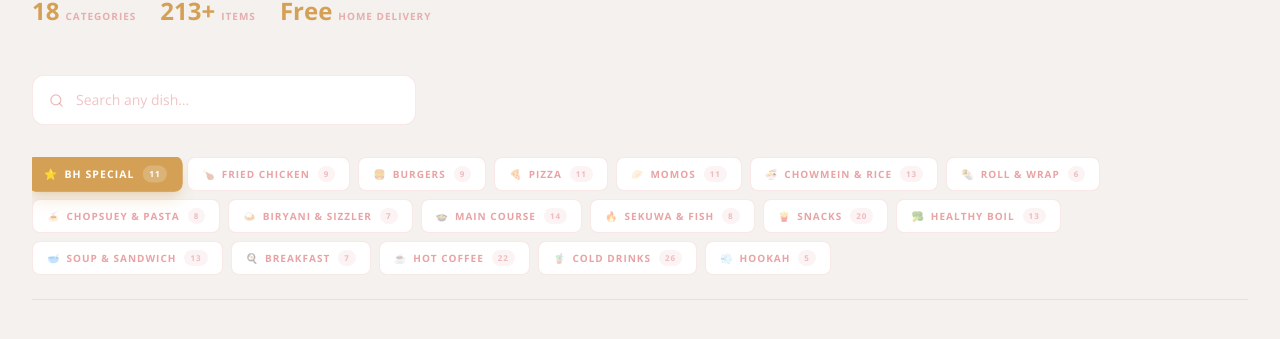
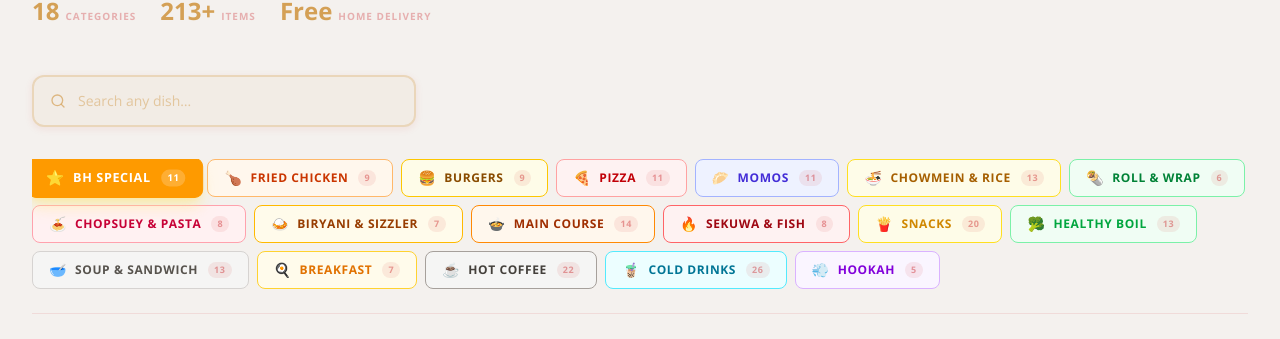
Before and after one commit to bibekbhujel47/burger-house-and-crunchy-chicken, a Next.js app: page /menu in a window 1280 px wide. Shown: the part 213-552 px from the top of the page. Built offline with nearby package versions, Linux system fonts and the light colour scheme; no server answers.

Commit message:
Fix: improve readability of the filtering button and search bar

```diff
--- a/src/app/menu/page.tsx
+++ b/src/app/menu/page.tsx
@@ -4,6 +4,105 @@ import { useState, useMemo, useRef } from "react";
 import { motion, AnimatePresence } from "motion/react";
 import { useTranslations } from "next-intl";
 import { Search, X, Sparkles } from "lucide-react";
+
+const CATEGORY_COLORS: Record<string, { active: string; inactive: string }> = {
+  "burger-house-special": {
+    active: "bg-amber-500  border-amber-500  shadow-amber-200/60",
+    inactive:
+      "bg-amber-50  border-amber-300  text-amber-700  hover:bg-amber-100  hover:border-amber-500  hover:text-amber-900",
+  },
+  "crunchy-fried-chicken": {
+    active: "bg-orange-500 border-orange-500 shadow-orange-200/60",
+    inactive:
+      "bg-orange-50 border-orange-300 text-orange-700 hover:bg-orange-100 hover:border-orange-500 hover:text-orange-900",
+  },
+  burgers: {
+    active: "bg-yellow-700 border-yellow-700 shadow-yellow-300/60",
+    inactive:
+      "bg-yellow-50 border-yellow-400 text-yellow-800 hover:bg-yellow-100 hover:border-yellow-600 hover:text-yellow-900",
+  },
+  pizza: {
+    active: "bg-red-500    border-red-500    shadow-red-200/60",
+    inactive:
+      "bg-red-50    border-red-300    text-red-700    hover:bg-red-100    hover:border-red-500    hover:text-red-900",
+  },
+  momos: {
+    active: "bg-indigo-400 border-indigo-400 shadow-indigo-200/60",
+    inactive:
+      "bg-indigo-50 border-indigo-300 text-indigo-700 hover:bg-indigo-100 hover:border-indigo-500 hover:text-indigo-900",
+  },
+  "chowmein-rice": {
+    active: "bg-yellow-500 border-yellow-500 shadow-yellow-200/60",
+    inactive:
+      "bg-yellow-50 border-yellow-300 text-yellow-700 hover:bg-yellow-100 hover:border-yellow-500 hover:text-yellow-900",
+  },
+  "spring-roll-wrap": {
+    active: "bg-green-600  border-green-600  shadow-green-200/60",
+    inactive:
+      "bg-green-50  border-green-300  text-green-700  hover:bg-green-100  hover:border-green-500  hover:text-green-900",
+  },
+  "chopsuey-pasta": {
+    active: "bg-rose-500   border-rose-500   shadow-rose-200/60",
+    inactive:
+      "bg-rose-50   border-rose-300   text-rose-700   hover:bg-rose-100   hover:border-rose-500   hover:text-rose-900",
+  },
+  "biryani-sizzler": {
+    active: "bg-amber-700  border-amber-700  shadow-amber-300/60",
+    inactive:
+      "bg-amber-50  border-amber-400  text-amber-800  hover:bg-amber-100  hover:border-amber-600  hover:text-amber-900",
+  },
+  "main-course-curry": {
+    active: "bg-orange-700 border-orange-700 shadow-orange-300/60",
+    inactive:
+      "bg-orange-50 border-orange-400 text-orange-800 hover:bg-orange-100 hover:border-orange-600 hover:text-orange-900",
+  },
+  "sekuwa-chhoila-fish": {
+    active: "bg-red-700    border-red-700    shadow-red-300/60",
+    inactive:
+      "bg-red-50    border-red-400    text-red-800    hover:bg-red-100    hover:border-red-600    hover:text-red-900",
+  },
+  snacks: {
+    active: "bg-yellow-400 border-yellow-400 shadow-yellow-200/60",
+    inactive:
+      "bg-yellow-50 border-yellow-300 text-yellow-600 hover:bg-yellow-100 hover:border-yellow-400 hover:text-yellow-800",
+  },
+  "boil-healthy": {
+    active: "bg-green-500  border-green-500  shadow-green-200/60",
+    inactive:
+      "bg-green-50  border-green-300  text-green-600  hover:bg-green-100  hover:border-green-400  hover:text-green-800",
+  },
+  "soup-sandwich": {
+    active: "bg-stone-500  border-stone-500  shadow-stone-200/60",
+    inactive:
+      "bg-stone-100 border-stone-300  text-stone-600  hover:bg-stone-200  hover:border-stone-500  hover:text-stone-800",
+  },
+  breakfast: {
+    active: "bg-amber-400  border-amber-400  shadow-amber-200/60",
+    inactive:
+      "bg-amber-50  border-amber-300  text-amber-600  hover:bg-amber-100  hover:border-amber-400  hover:text-amber-800",
+  },
+  "hot-coffee": {
+    active: "bg-stone-700  border-stone-700  shadow-stone-300/60",
+    inactive:
+      "bg-stone-100 border-stone-400  text-stone-700  hover:bg-stone-200  hover:border-stone-600  hover:text-stone-900",
+  },
+  "cold-drinks": {
+    active: "bg-cyan-500   border-cyan-500   shadow-cyan-200/60",
+    inactive:
+      "bg-cyan-50   border-cyan-300   text-cyan-700   hover:bg-cyan-100   hover:border-cyan-500   hover:text-cyan-900",
+  },
+  hookah: {
+    active: "bg-purple-500 border-purple-500 shadow-purple-200/60",
+    inactive:
+      "bg-purple-50 border-purple-300 text-purple-700 hover:bg-purple-100 hover:border-purple-500 hover:text-purple-900",
+  },
+};
+
+const DEFAULT_CATEGORY_COLOR = {
+  active: "bg-accent border-accent shadow-accent/25",
+  inactive:
+    "bg-accent/5 border-accent/30 text-accent hover:bg-accent/10 hover:border-accent/60",
+};
 
 const CATEGORY_ICONS: Record<string, string> = {
   "burger-house-special": "⭐",
@@ -115,13 +214,13 @@ export default function FullMenuSection() {
         {/* ── Search bar ──────────────────────────────────── */}
         <div className="relative mb-8 w-full md:w-96">
           <div
-            className="relative flex items-center rounded-xl border border-primary/10
-                          bg-white transition-all duration-300
-                          focus-within:border-accent/50 focus-within:shadow-[0_0_0_3px_rgba(var(--accent-rgb),0.12)]"
+            className="relative flex items-center rounded-xl border-2 border-accent/30
+                          bg-accent/5 shadow-sm transition-all duration-300
+                          focus-within:border-accent focus-within:bg-white focus-within:shadow-[0_0_0_3px_rgba(var(--accent-rgb),0.15)]"
           >
             <Search
-              size={15}
-              className="ml-4 shrink-0 text-primary/30 transition-colors duration-300"
+              size={16}
+              className="ml-4 shrink-0 text-accent/70 transition-colors duration-300 group-focus-within:text-accent"
             />
             <input
               type="text"
@@ -129,24 +228,20 @@ export default function FullMenuSection() {
               onChange={(e) => setQuery(e.target.value)}
               placeholder="Search any dish…"
               className="w-full bg-transparent py-3.5 pl-3 pr-10 text-sm
-                         text-primary placeholder-primary/25 outline-none"
+                         text-primary placeholder-accent/50 outline-none"
             />
             {query && (
               <button
                 onClick={() => setQuery("")}
-                className="mr-3 flex h-5 w-5 shrink-0 items-center justify-center
-                           rounded-full bg-primary/8 text-primary/40
+                aria-label="Clear search"
+                className="mr-3 flex h-6 w-6 shrink-0 items-center justify-center
+                           rounded-full bg-accent/15 text-accent
                            transition-all hover:bg-accent hover:text-white"
               >
-                <X size={11} />
+                <X size={12} />
               </button>
             )}
           </div>
-          <div
-            className="absolute -bottom-px left-0 h-[2px] w-0 rounded-full
-                          bg-accent transition-all duration-500
-                          focus-within:w-full"
-          />
         </div>
 
         {/* ── Category tabs (hidden while searching) ──────── */}
@@ -161,24 +256,28 @@ export default function FullMenuSection() {
               <div className="flex flex-wrap gap-2">
                 {categories.map((cat) => {
                   const isActive = activeCategoryId === cat.id;
+                  const colors =
+                    CATEGORY_COLORS[cat.id] ?? DEFAULT_CATEGORY_COLOR;
                   return (
                     <button
                       key={cat.id}
                       onClick={() => handleCategoryChange(cat.id)}
-                      className={`flex items-center gap-1.5 rounded-lg px-3.5 py-2
-                                  text-[10px] font-black uppercase tracking-widest
+                      className={`flex items-center gap-2 rounded-lg px-4 py-2.5
+                                  text-xs font-black uppercase tracking-wider
                                   border transition-all duration-200
                                   ${
                                     isActive
-                                      ? "bg-accent border-accent text-white shadow-lg shadow-accent/25 scale-105"
-                                      : "bg-white border-primary/10 text-primary/40 hover:border-accent/40 hover:text-accent hover:bg-accent/5"
+                                      ? `text-white scale-105 shadow-lg ${colors.active}`
+                                      : colors.inactive
                                   }`}
                     >
-                      <span>{CATEGORY_ICONS[cat.id] ?? "🍽️"}</span>
+                      <span className="text-sm leading-none">
+                        {CATEGORY_ICONS[cat.id] ?? "🍽️"}
+                      </span>
                       <span>{cat.title}</span>
                       <span
-                        className={`ml-0.5 rounded-full px-1.5 py-0.5 text-[8px] font-black
-                                     ${isActive ? "bg-white/20 text-white" : "bg-primary/5 text-primary/25"}`}
+                        className={`ml-0.5 rounded-full px-1.5 py-0.5 text-[9px] font-black
+                                     ${isActive ? "bg-white/20 text-white" : "bg-primary/8 text-primary/40"}`}
                       >
                         {cat.items.length}
                       </span>
```
